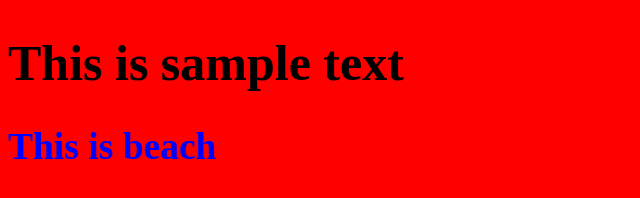
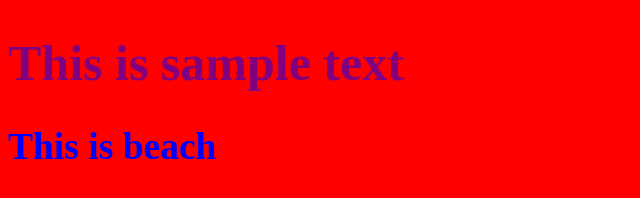
Before and after one commit to staten-island-tech/css-blogpost-project-michelles11, a plain HTML site: page index.html in a window 1280 px wide. Shown: the whole page, without its empty margins (0-640 px from the left). Drawn offline with Linux system fonts and the light colour scheme.

Commit message:
update blog

```diff
--- a/style.css
+++ b/style.css
@@ -3,12 +3,16 @@ body {
     color:blue;
     font-size: 25px;
 }
+#id{
+   color:purple ;
+}
+
  h1{
     color:green ;
  }
- .main-header{
-    color:white ;
+.main-header {
+   color: white;
  }
-.main-header{
-   color:black ;
-}
+ .main-header {
+   color: black;
+ }
```
Also changed, not shown: index.html (+1 -1 lines).
